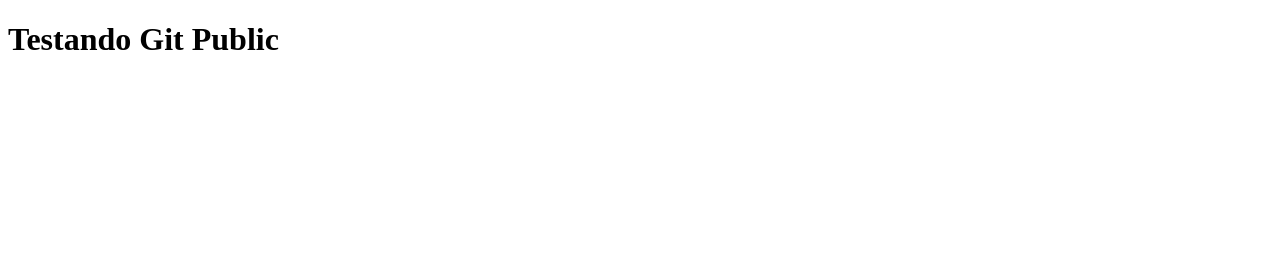
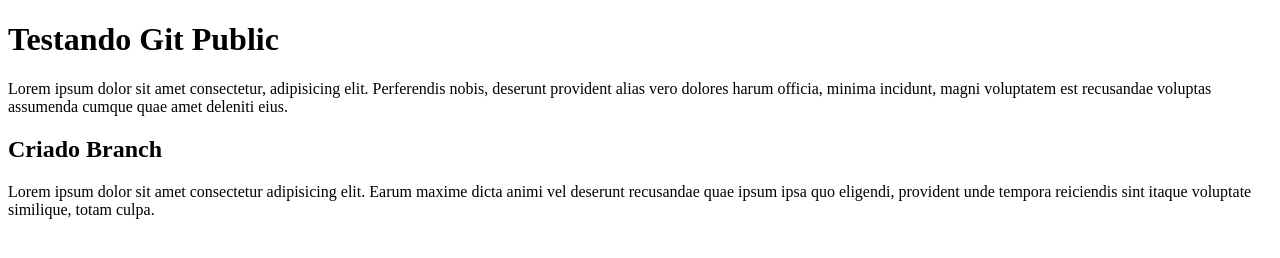
Before and after one commit to gasparfranciscogulungo/Project_html, a plain HTML site: page index.html in a window 1280 px wide. Drawn offline with Linux system fonts and the light colour scheme.

Commit message:
Adicionado paragrafo no branch

```diff
--- a/index.html
+++ b/index.html
@@ -8,5 +8,10 @@
 <body>
     <h1>Testando Git Public</h1>
 
+    <p>Lorem ipsum dolor sit amet consectetur, adipisicing elit. Perferendis nobis, deserunt provident alias vero dolores harum officia, minima incidunt, magni voluptatem est recusandae voluptas assumenda cumque quae amet deleniti eius.</p>
+
+    <h2>Criado Branch</h2>
+
+    <p>Lorem ipsum dolor sit amet consectetur adipisicing elit. Earum maxime dicta animi vel deserunt recusandae quae ipsum ipsa quo eligendi, provident unde tempora reiciendis sint itaque voluptate similique, totam culpa.</p>
 </body>
 </html>
```
